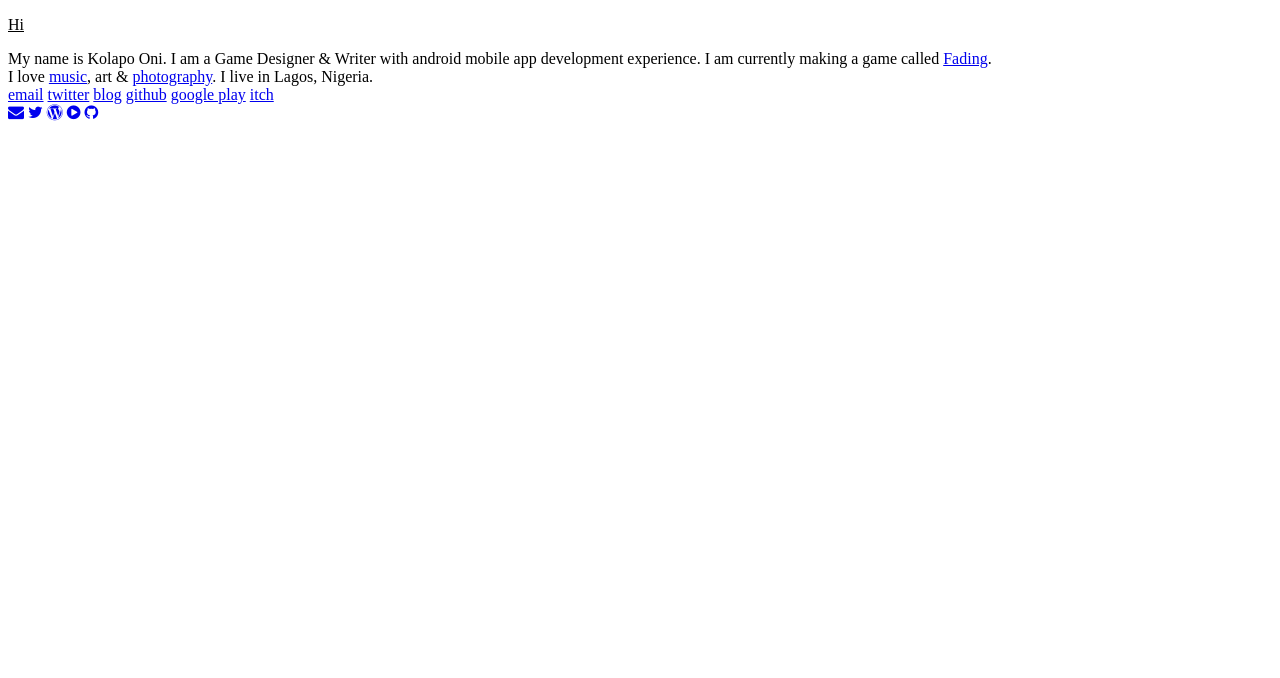
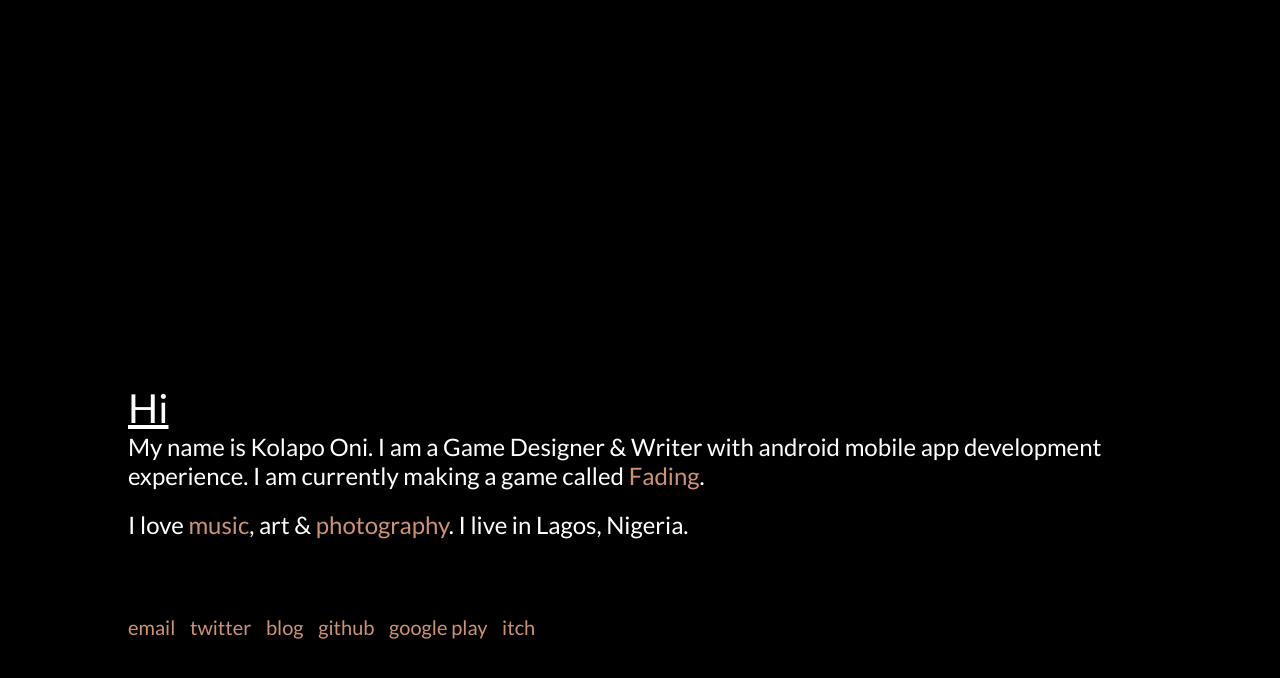
Before and after one commit to ayowoleadenuga/kolapo-oni, a plain HTML site: page index.html in a window 1280 px wide. Drawn offline with Linux system fonts and the light colour scheme.

Commit message:
Update index.html

```diff
--- a/index.html
+++ b/index.html
@@ -6,7 +6,7 @@
     <meta http-equiv="X-UA-Compatible" content="IE=edge">
     <title>Kolapo Oni</title>
     <link href="http://fonts.googleapis.com/css?family=Lato:400,700,400italic,700italic" rel="stylesheet" type="text/css">
-    <link href="class.css" rel="stylesheet">
+    <link href="style.css" rel="stylesheet">
     <link rel="stylesheet" href="https://cdnjs.cloudflare.com/ajax/libs/font-awesome/4.7.0/css/font-awesome.min.css">
 </head>
 <body>
```
